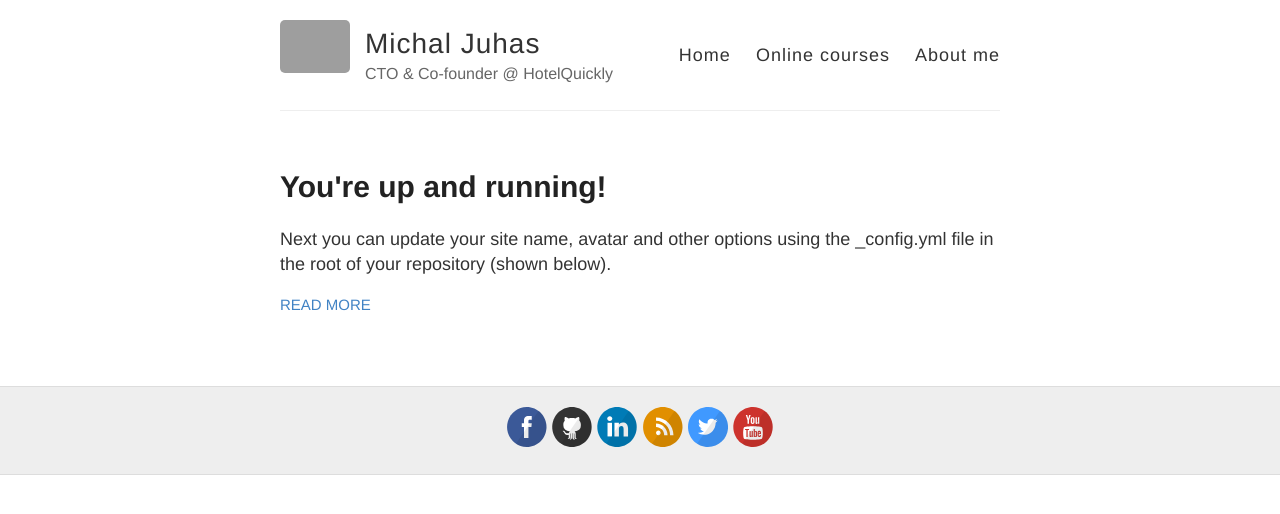
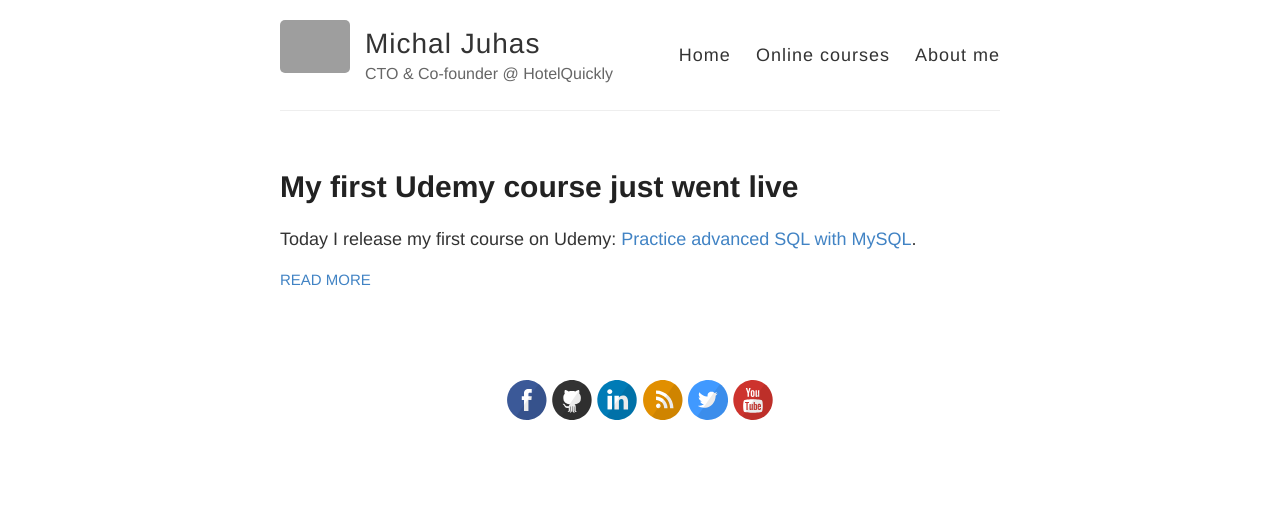
Before and after one commit to michaljuhas/OLD_michaljuhas.github.io, a Jekyll site: the page built from index.html, in a window 1280 px wide. Shown: the top 514 px of the page. Built offline with Jekyll 4.4.1, drawn with Linux system fonts in a browser that asks for light colours; grey boxes are pictures that could not be loaded.

Commit message:
New blog post

```diff
--- a/_posts/2014-3-3-Hello-World.md
+++ /dev/null
@@ -1,10 +0,0 @@
----
-layout: post
-title: You're up and running!
----
-
-Next you can update your site name, avatar and other options using the _config.yml file in the root of your repository (shown below).
-
-![_config.yml]({{ site.baseurl }}/images/config.png)
-
-The easiest way to make your first post is to edit this one. Go into /_posts/ and update the Hello World markdown file. For more instructions head over to the [Jekyll Now repository](https://github.com/barryclark/jekyll-now) on GitHub.
--- /dev/null
+++ b/_posts/2016-05-26-My-first-udemy-course.md
@@ -0,0 +1,12 @@
+---
+layout: post
+title: My first Udemy course just went live
+---
+
+Today I release my first course on Udemy: [Practice advanced SQL with MySQL](https://www.udemy.com/practice-advanced-sql-with-mysql/).
+
+I offer it for FREE for the first 10 days, so enroll now.
+
+If you need some help, join my [Slack group]({{ site.baseurl }}/slack).
+
+<iframe width="560" height="315" src="https://www.youtube.com/embed/RYse_GGyk24" frameborder="0" allowfullscreen></iframe>
--- a/index.html
+++ b/index.html
@@ -15,4 +15,5 @@ layout: default
       <a href="{{ site.baseurl }}{{ post.url }}" class="read-more">Read More</a>
     </article>
   {% endfor %}
+
 </div>
--- a/style.scss
+++ b/style.scss
@@ -273,9 +273,12 @@ nav {
 
 .wrapper-footer {
   margin-top: 50px;
+
+  /* JUHM
   border-top: 1px solid #ddd;
   border-bottom: 1px solid #ddd;
   background-color: $lightGray;
+  */
 }
 
 footer {
```
Also changed, not shown: about.md (+4 -0 lines), courses.md (+4 -2 lines).
